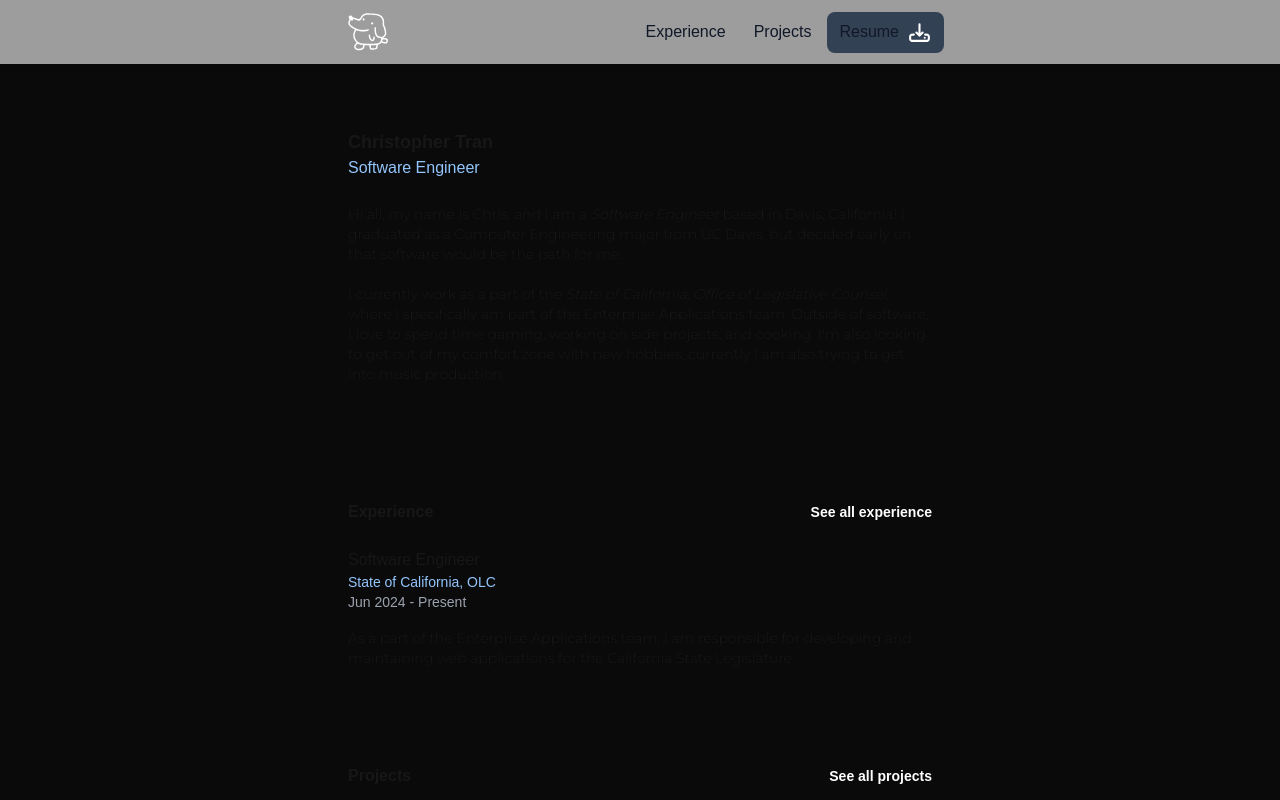
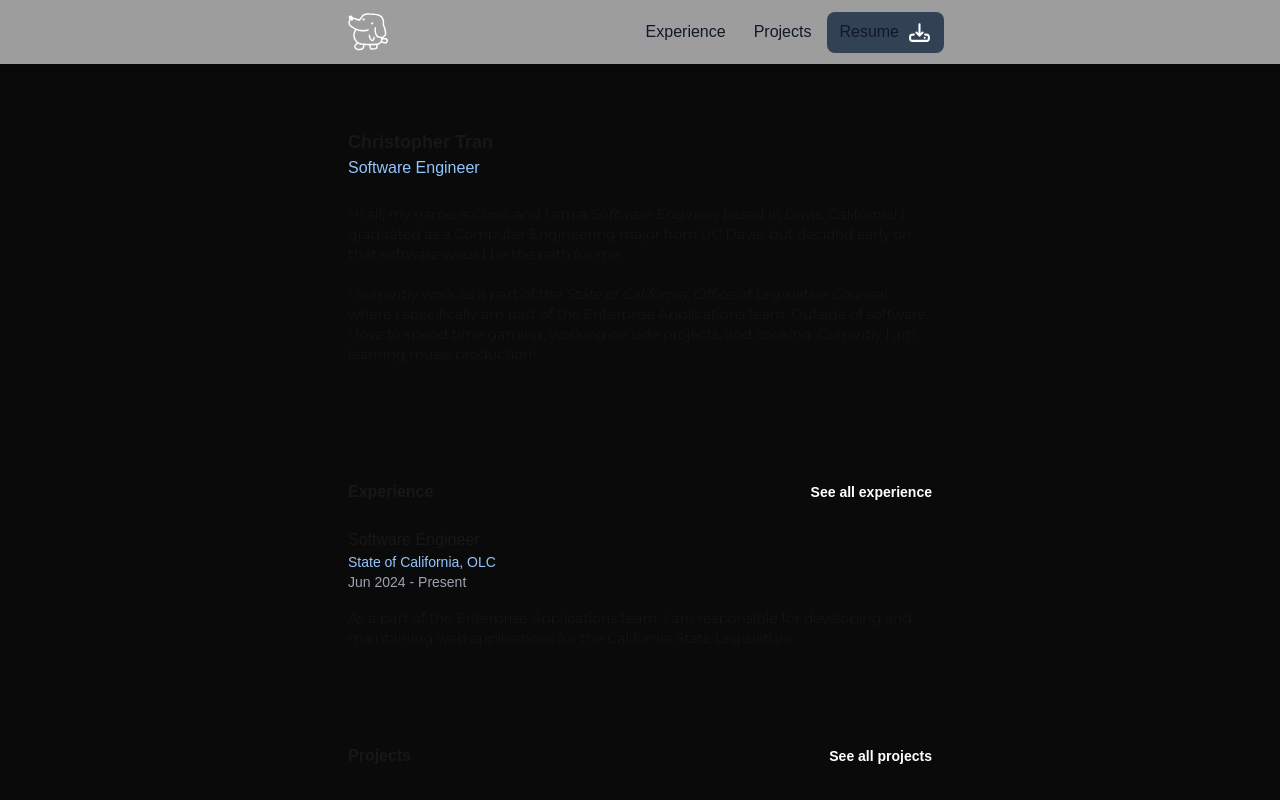
Before and after one commit to christran60/2024-portfolio, a Next.js app: page / in a window 1280 px wide. Shown: the top 800 px of the page. Built offline with nearby package versions, Linux system fonts and the light colour scheme.

Commit message:
modified bio

```diff
--- a/app/page.js
+++ b/app/page.js
@@ -45,7 +45,7 @@ export default function Home() {
             <i>State of California, Office of Legislative Counsel</i>, where I
             specifically am part of the Enterprise Applications team. Outside of
             software, I love to spend time gaming, working on side projects, and
-            cooking. I'm also looking to get out of my comfort zone with new hobbies, currently I am also trying to get into music production.
+            cooking. Currently I am learning music production!
           </p>
           <br />
           {/* <Redirect
```
